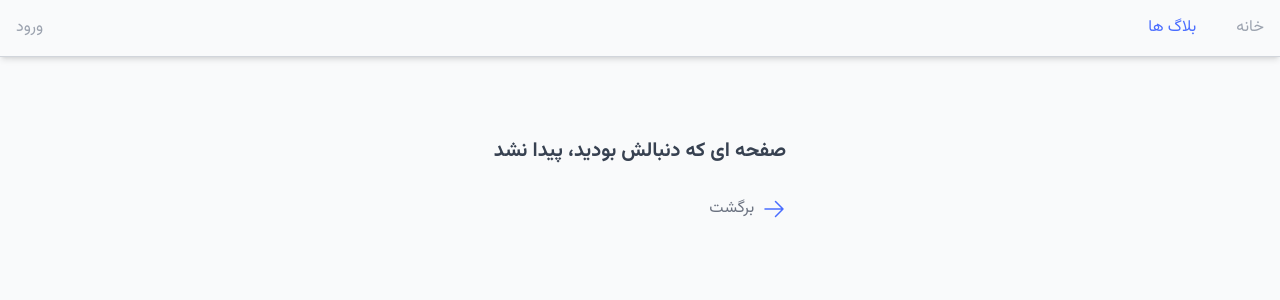
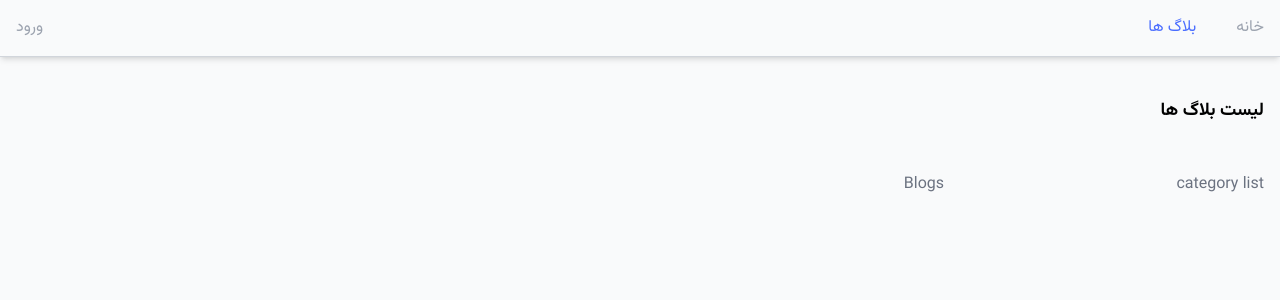
Before and after one commit to Nima-sltn/Blog-App-Nextjs, a Next.js app: page /blogs in a window 1280 px wide. Before the commit this address had no page. Shown: the top 300 px of the page. Built offline with nearby package versions, Linux system fonts and the light colour scheme.

Commit message:
(blogs): implement blogs structure

```diff
--- /dev/null
+++ b/src/app/blogs/layout.tsx
@@ -0,0 +1,21 @@
+const layout = ({
+  children,
+}: Readonly<{
+  children: React.ReactNode;
+}>) => {
+  return (
+    <div>
+      <h1 className="mb-12 text-lg font-bold">لیست بلاگ ها</h1>
+      <div className="grid grid-cols-12 gap-8">
+        <div className="col-span-12 space-y-4 text-secondary-500 lg:col-span-4 xl:col-span-3">
+          category list
+        </div>
+        <div className="col-span-12 space-y-4 text-secondary-500 lg:col-span-8 xl:col-span-9">
+          {children}
+        </div>
+      </div>
+    </div>
+  );
+};
+
+export default layout;
--- /dev/null
+++ b/src/app/blogs/page.tsx
@@ -0,0 +1,7 @@
+import React from "react";
+
+const BlogPage = () => {
+  return <div>Blogs</div>;
+};
+
+export default BlogPage;
--- a/src/app/layout.tsx
+++ b/src/app/layout.tsx
@@ -1,5 +1,5 @@
 import vazirFont from "@/constants/localFonts";
-import "./styles/globals.css";
+import "../styles/globals.css";
 import type { Metadata } from "next";
 import Header from "@/components/Header/Header";
 
```
Also changed, not shown: src/styles/globals.css (renamed from src/app/styles/globals.css).
